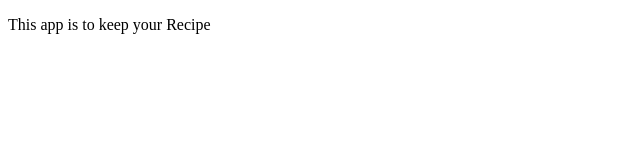
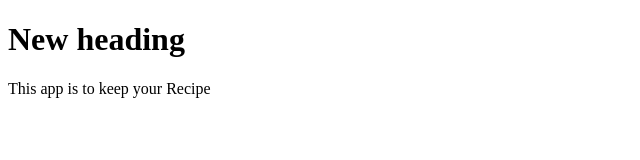
Before and after one commit to ron721/foodie, a plain HTML site: page index.html in a window 1280 px wide. Shown: the whole page, without its empty margins (0-640 px from the left). Drawn offline with Linux system fonts and the light colour scheme.

Commit message:
[2] Adding header

```diff
--- a/index.html
+++ b/index.html
@@ -4,6 +4,7 @@
         <title>Recipe</title>
     </head>
     <body>
+        <h1>New heading</h1>
         <p>This app is to keep your Recipe</p>
     </body>
 </html>
```
